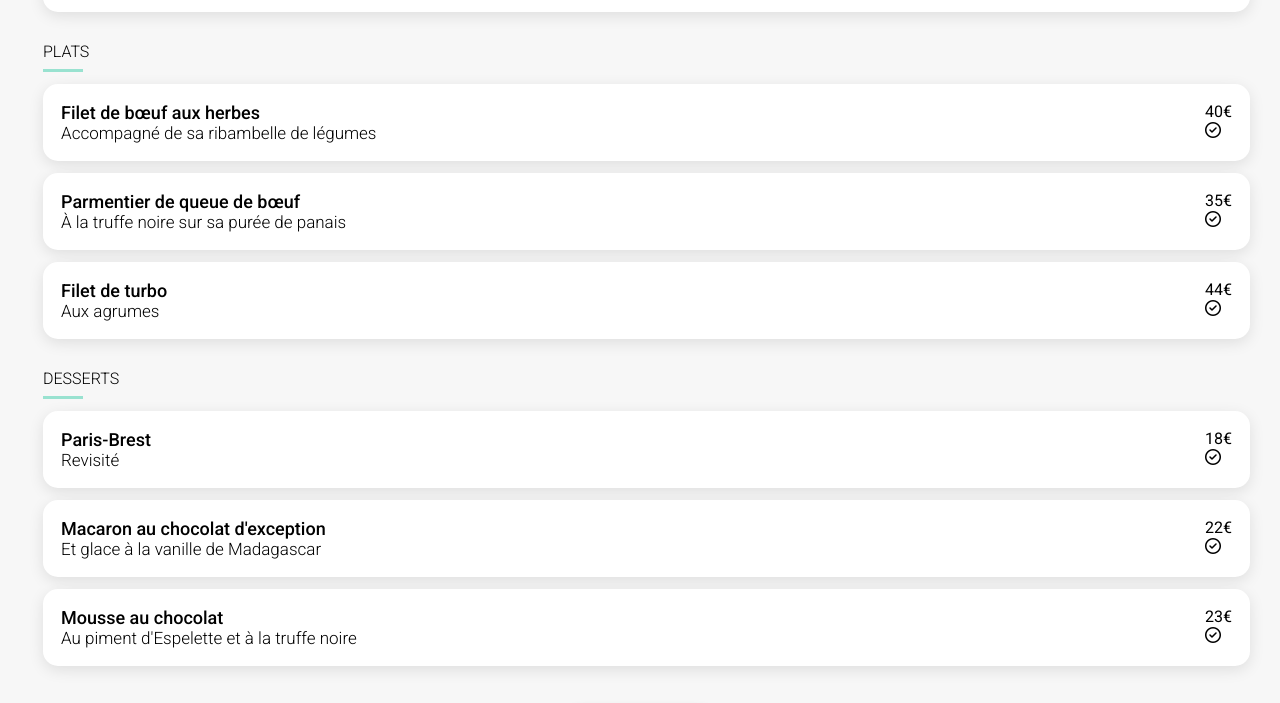
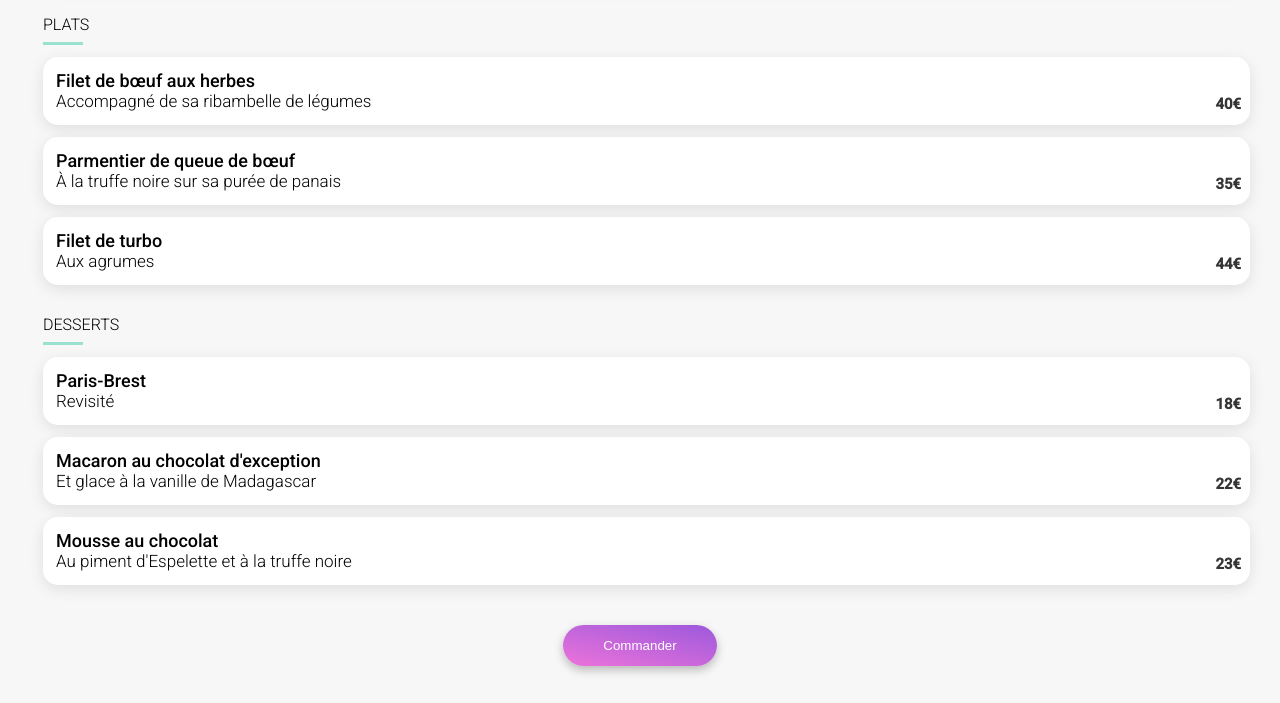
Before and after one commit to Souhailabd/OhMyfood, a website: page restaurants/la-palette-du-gout.html in a window 1280 px wide. Shown: the part 686-1389 px from the top of the page. Drawn offline with Linux system fonts and the light colour scheme; a web font is replaced by a local one.

Commit message:
ajout animation check et price sur les cards la palette du gout

```diff
--- a/sass/pages/restaurent.scss
+++ b/sass/pages/restaurent.scss
@@ -131,28 +131,74 @@ i.icon-solid:not(:hover) {
         display: flex;
         justify-content: space-between;
         gap: 55px;
-        padding: 18px;
+        overflow: hidden;
+
+    }
+
+    &-card-one {
+        display: flex;
+        overflow: hidden;
+    }
+
+
+    &-container {
+        text-overflow: ellipsis;
+        white-space: nowrap;
+        overflow: hidden;
+        padding: 13px;
+    }
+
+    &-price {
+        display: flex;
+        flex-direction: column;
+        justify-content: end;
+        padding-bottom: 12px;
+        font-size: 15px;
+        font-weight: 700;
+        color: #353535;
+    }
+
+    &-check {
+        width: 59px;
+        background-color: #99e2d0;
+        height: 68px;
+        border-radius: 0px 15px 15px 0px;
+        display: flex;
+        align-items: center;
+        font-size: 31px;
+        padding-left: 15px;
 
     }
 
 }
 
+.restaurant-card-two {
+    display: flex;
+    gap: 10px;
+}
 
-.button-commande {
-    display: block;
-    justify-content: center;
-    align-items: center;
-    border-radius: 25px;
-    box-shadow: 0px 4px 10px rgba(0, 0, 0, 0.25);
-    padding: 13px 40px;
-    border: none;
-    font-weight: 500;
-    color: #ffff;
-    margin: 0 auto;
-    margin-top: 40px;
-    @include linear-gradient.gradient;
+i.fa-circle-check {
+    background-color: #ffff;
+    width: 30px;
+    height: 30px;
+    border-radius: 20px;
+    color: #99e2d0;
+}
 
+.restaurant-card .restaurant-card-two {
+    margin-right: -60px;
 }
+
+.restaurant-card:hover .restaurant-card-two {
+    transform: translateX(-60px);
+    transition: transform 0.8s ease-in;
+}
+
+.restaurant-card:not(hover) .restaurant-card-two {
+    transform: translateX(0);
+    transition: transform 0.8s ease-in;
+}
+
 
 .restaurant-entrees {
     animation: transition 1.5s ease-out 0.5s forwards;
@@ -164,7 +210,7 @@ i.icon-solid:not(:hover) {
     opacity: 0;
 }
 
-.restauran-desserts{
+.restauran-desserts {
     animation: transition 1.5s ease-out 2.5s forwards;
     opacity: 0;
 }
@@ -186,3 +232,37 @@ i.icon-solid:not(:hover) {
         margin-left: 13px;
     }
 }
+
+.button-commande {
+    display: block;
+    justify-content: center;
+    align-items: center;
+    border-radius: 25px;
+    box-shadow: 0px 4px 10px rgba(0, 0, 0, 0.25);
+    padding: 13px 40px;
+    border: none;
+    font-weight: 500;
+    color: #ffff;
+    margin: 0 auto;
+    margin-top: 40px;
+    @include linear-gradient.gradient;
+
+}
+
+.button-commande:hover {
+    box-shadow: 0px 4px 10px rgba(0, 0, 0, 0.35);
+    cursor: pointer;
+    filter: brightness(1.2);
+    transition: all 0.3s ease-in-out 0.3s;
+}
+
+.button-commande:not(hover) {
+    cursor: pointer;
+    transition: all 0.3s ease-in-out 0.3s;
+}
+
+
+/*Media Queries desktop*/
+@media screen and (min-width:1024px) {
+
+}
```
Also changed, not shown: assets/css/style.css, 1 other file. Lines whose indentation alone changed are shown as unchanged.
